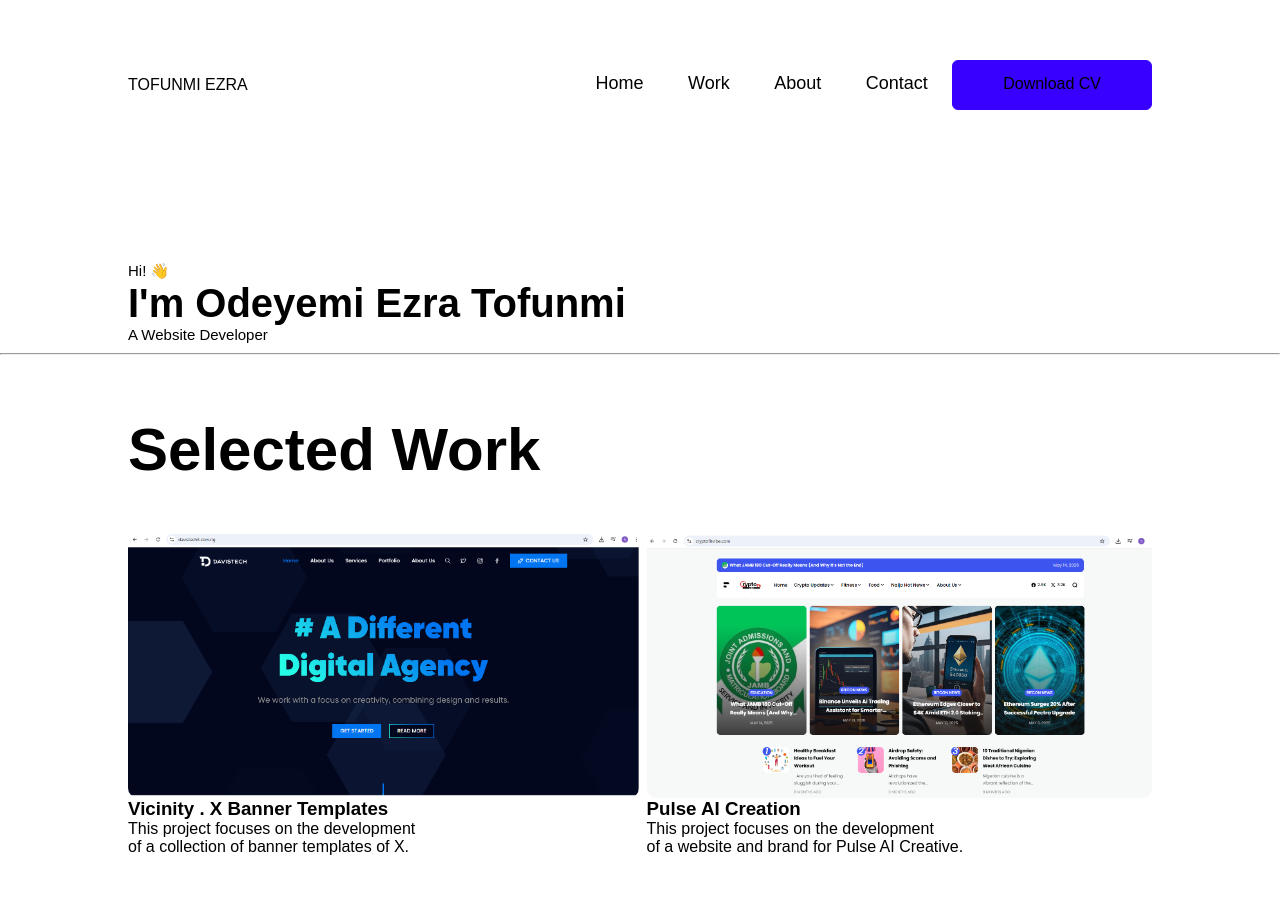
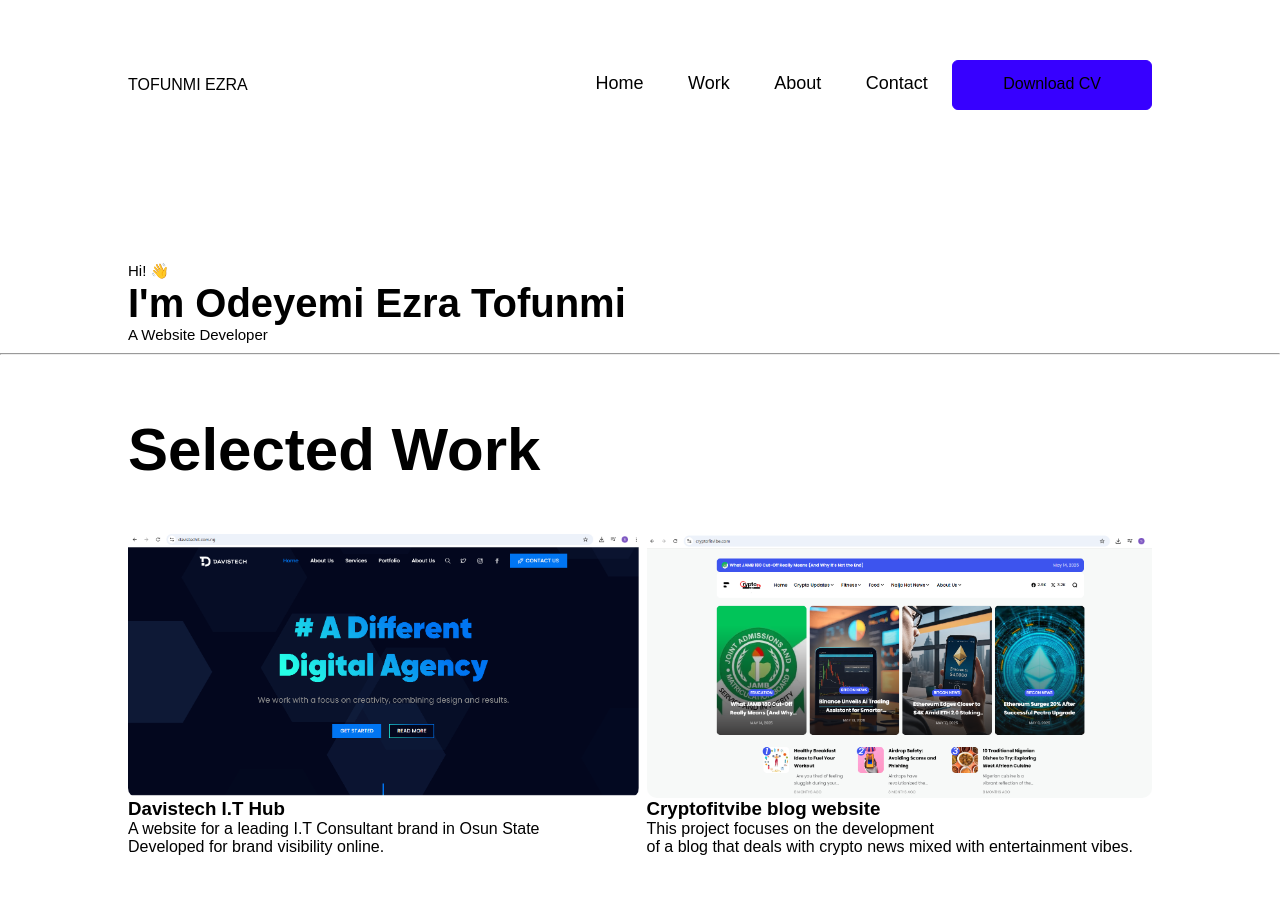
Before and after one commit to Kara-tee/Odeyemi-Ezra, a plain HTML site: page index.html in a window 1280 px wide. Shown: the top 914 px of the page. Drawn offline with Linux system fonts and the light colour scheme; a script that the page names is missing.

Commit message:
Update index.html

```diff
--- a/index.html
+++ b/index.html
@@ -49,13 +49,13 @@
                 <div class="image-row">
                    <div>
                     <img src="images/davistech.png" class="float-left">
-                    <h3>Vicinity . X Banner Templates</h3>
-                    <p>This project focuses on the development <br> of a collection of banner templates of X.</p>
+                    <h3>Davistech I.T Hub</h3>
+                    <p>A website for a leading I.T Consultant brand in Osun State <br> Developed for brand visibility online.</p>
                    </div>
                    <div>
                     <img src="images/cryptofitvibe.png" class="float-left">
-                    <h3>Pulse AI Creation</h3>
-                    <p>This project focuses on the development <br> of a website and brand for Pulse AI Creative.</p>
+                    <h3>Cryptofitvibe blog website</h3>
+                    <p>This project focuses on the development <br> of a blog that deals with crypto news mixed with entertainment vibes.</p>
                    </div>
 
             </div>
```
